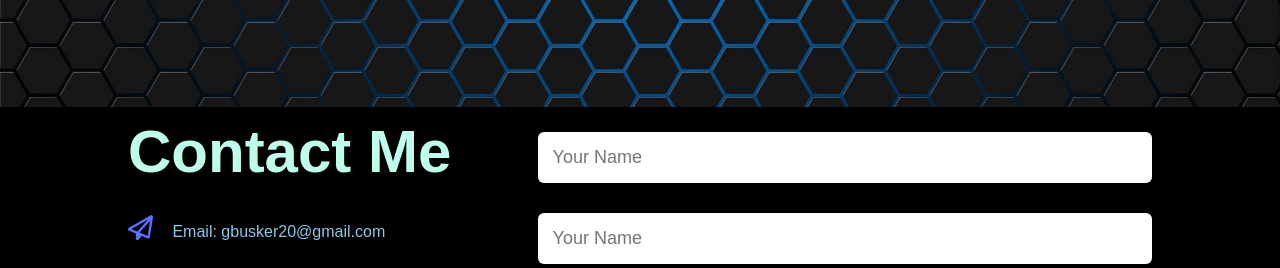
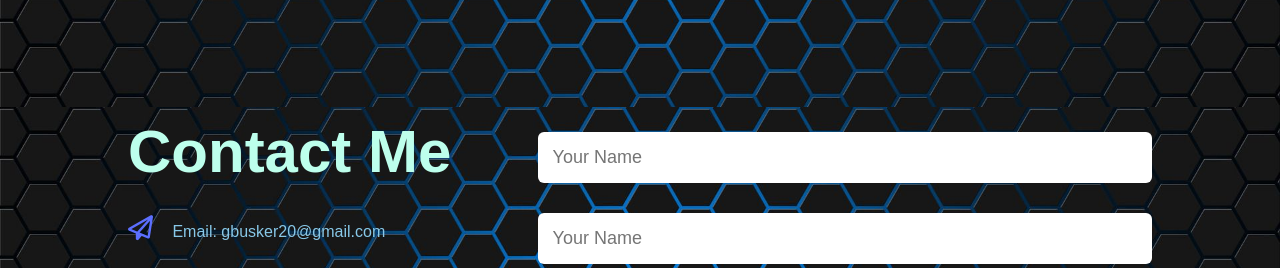
Before and after one commit to BlockBusker215/BlockBusker215.github.io, a plain HTML site: page index.html in a window 1280 px wide. Shown: the part 2916-3184 px from the top of the page. Drawn offline with Linux system fonts and the light colour scheme.

Commit message:
Contact Tab Background Image

```diff
--- a/style.css
+++ b/style.css
@@ -319,6 +319,13 @@ nav ul li a:hover::after{
 
 /*------------------Contact Section----------------*/
 
+
+#contact{
+    background-image: url(images/Dark\ Blue\ Honeycomb.jpg);
+    background-size: cover;
+    background-position: center;
+}
+
 .contact-left{
     flex-basis: 35%;
 }
```
